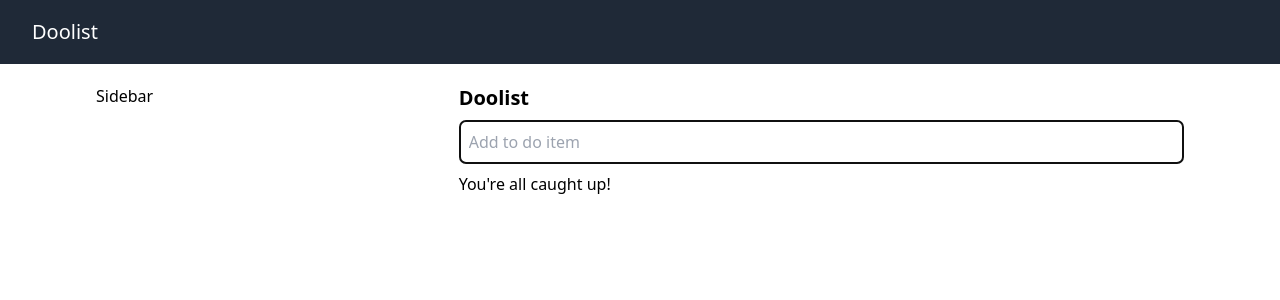
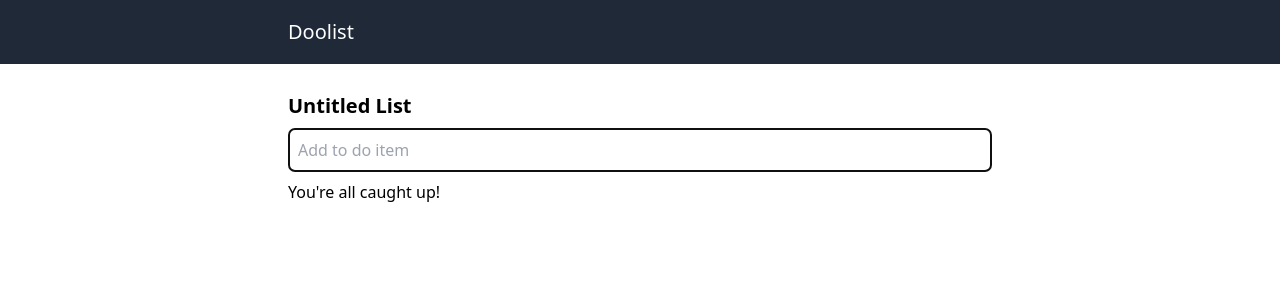
Before and after one commit to edward7486/doolist, a React (Create React App) app: page / in a window 1280 px wide. Shown: the top 300 px of the page. Built offline with nearby package versions, Linux system fonts and the light colour scheme; the HTML template or start-up script is replaced by a standard one.

Commit message:
Remove sidebar, back to basics. Add ellipsis on hover to edit title in the future.

```diff
--- a/src/App.js
+++ b/src/App.js
@@ -1,4 +1,5 @@
 import Nav from './Nav';
+import Title from './Title';
 import List from './List';
 import Form from './Form';
 import { useState, useEffect } from 'react';
@@ -8,6 +9,7 @@ function App() {
 
   const [ todo, setTodo ] = useState('')
   const [ todoItems, setTodoItems ] = useState([])
+  const [ projectTitle, setProjectTitle ] = useState('Untitled List')
 
   useEffect(() => {
     const data = localStorage.getItem('todos');
@@ -41,11 +43,11 @@ function App() {
   return (
     <div className="App">
       <Nav />
-      <main className="grid grid-cols-12 justify-center mx-auto max-w-7xl px-24">
-        <div className="col-span-4 mt-5">
-          Sidebar
-        </div>
-        <div className="main col-span-8">
+      <main className="max-w-3xl px-2 sm:px-6 lg:px-8 m-auto">
+        <Title
+          projectTitle={projectTitle}
+          setProjectTitle={setProjectTitle}
+        />
         <Form
           handleSubmit={handleSubmit}
           todo={todo}
@@ -59,9 +61,7 @@ function App() {
           handleSubmit={handleSubmit}
           handleChecked={handleChecked}
         />
-        </div>
       </main>
-
     </div>
   );
 }
--- a/src/Form.js
+++ b/src/Form.js
@@ -3,7 +3,6 @@ import React from 'react'
 const Form = ({ handleSubmit, todo, setTodo }) => {
   return (
     <>
-      <h1 className="text-xl block mt-5 font-bold mb-2">Doolist</h1>
       <form onSubmit={handleSubmit}>
         <input
           autoFocus
@@ -11,7 +10,7 @@ const Form = ({ handleSubmit, todo, setTodo }) => {
           placeholder="Add to do item"
           className="border-solid border-2 px-2 py-2 mb-2 rounded-md w-full"
           value={todo}
-          onChange={(e) =>{ setTodo(e.target.value) } }
+          onChange={(e) => { setTodo(e.target.value) } }
         />
       </form>
     </>
--- a/src/Nav.js
+++ b/src/Nav.js
@@ -18,7 +18,7 @@ export default function Example() {
     <Disclosure as="nav" className="bg-gray-800">
       {({ open }) => (
         <>
-          <div className="mx-auto max-w-7xl px-2 sm:px-6 lg:px-8">
+          <div className="mx-auto max-w-3xl px-2 sm:px-6 lg:px-8">
             <div className="relative flex h-16 items-center justify-between">
               <div className="absolute inset-y-0 left-0 flex items-center sm:hidden">
                 {/* Mobile menu button*/}
--- /dev/null
+++ b/src/Title.js
@@ -0,0 +1,13 @@
+import React from 'react'
+import { EllipsisVerticalIcon } from '@heroicons/react/24/outline'
+
+const Title = ({ projectTitle, setProjectTitle }) => {
+  return (
+    <div className="group flex justify-between items-center mt-5">
+      <h1 className="text-xl block font-bold mt-2 mb-2">{projectTitle}</h1>
+      <EllipsisVerticalIcon className="hidden group-hover:block h-6 w-6" />
+    </div>
+  )
+}
+
+export default Title
```
Lines whose indentation alone changed are shown as unchanged.
